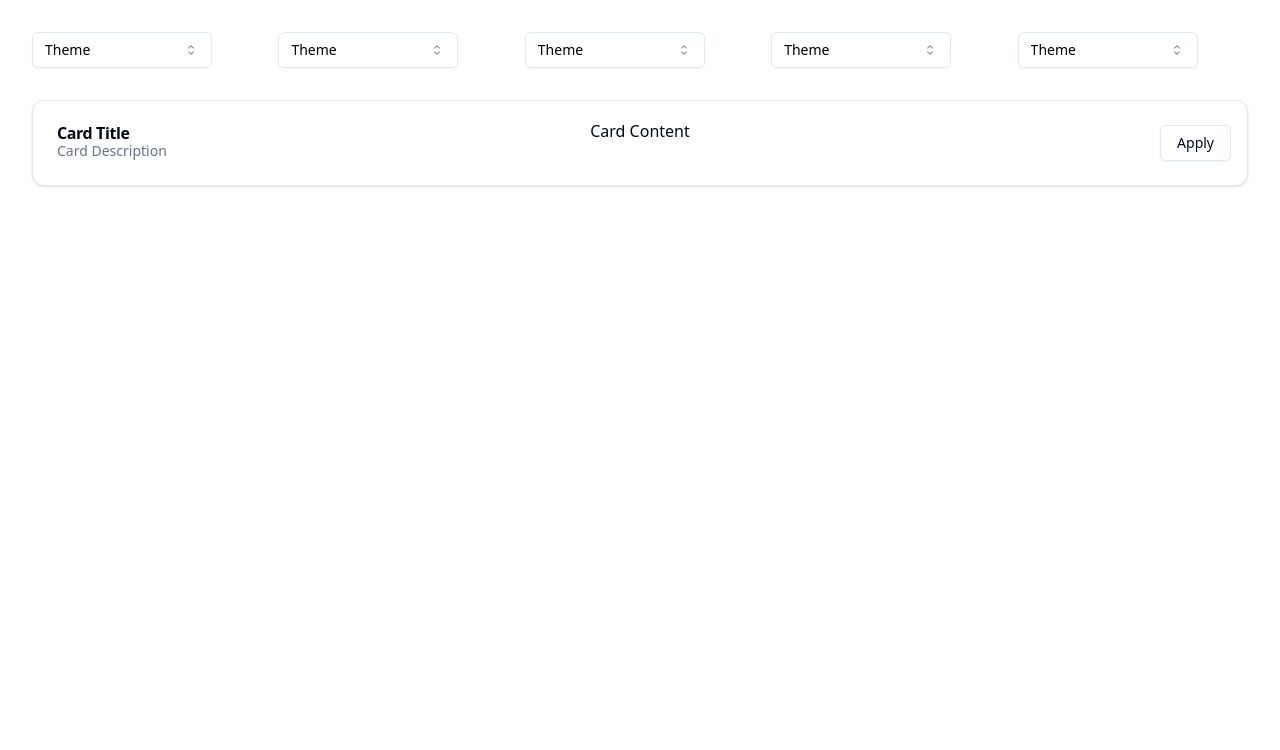
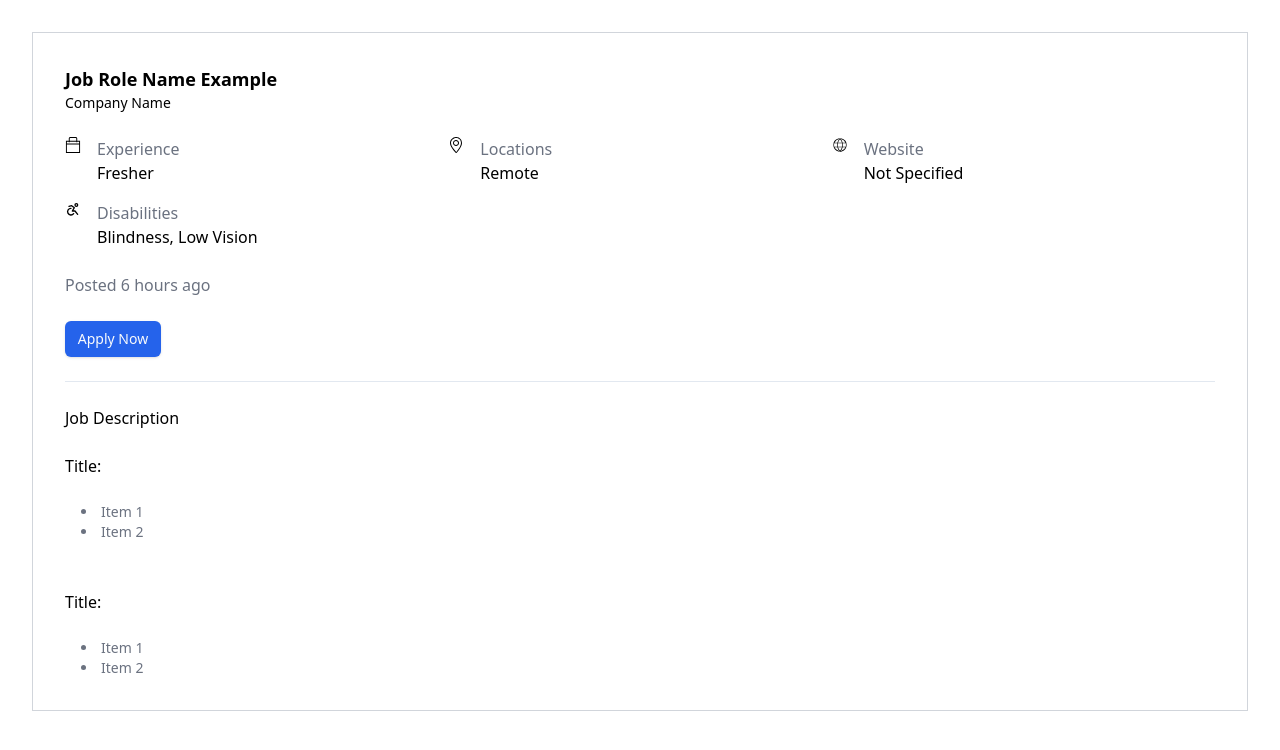
Before and after one commit to mohdhaider07/SyncView-frontend, a React (Vite) app: page /job in a window 1280 px wide. Shown: the top 750 px of the page. Built offline with nearby package versions, Linux system fonts and the light colour scheme.

Commit message:
job page create

```diff
--- a/package.json
+++ b/package.json
@@ -15,6 +15,7 @@
     "@radix-ui/react-navigation-menu": "^1.1.4",
     "@radix-ui/react-popover": "^1.0.7",
     "@radix-ui/react-select": "^2.0.0",
+    "@radix-ui/react-separator": "^1.0.3",
     "@radix-ui/react-slot": "^1.0.2",
     "class-variance-authority": "^0.7.0",
     "clsx": "^2.1.0",
@@ -22,6 +23,8 @@
     "lucide-react": "^0.372.0",
     "react": "^18.2.0",
     "react-dom": "^18.2.0",
+    "react-icons": "^5.1.0",
+    "react-router-dom": "^6.22.3",
     "tailwind-merge": "^2.3.0",
     "tailwindcss-animate": "^1.0.7"
   },
--- a/src/App.tsx
+++ b/src/App.tsx
@@ -1,12 +1,15 @@
+import { BrowserRouter, Routes, Route } from "react-router-dom";
 import Home from "@/pages/home/Home";
+import JobPage from "./pages/job/Job";
 
 function App() {
 	return (
-		<div>
-
-			<Home />
-			{/* <Button>Button</Button> */}
-		</div>
+		<BrowserRouter>
+			<Routes>
+				<Route path="/" element={<div> <Home /> </div>} />
+				<Route path="job" element={<div> <JobPage /> </div>} />
+			</Routes>
+		</BrowserRouter>
 	);
 }
 
--- /dev/null
+++ b/src/components/ui/separator.tsx
@@ -0,0 +1,31 @@
+"use client"
+
+import * as React from "react"
+import * as SeparatorPrimitive from "@radix-ui/react-separator"
+
+import { cn } from "@/lib/utils"
+
+const Separator = React.forwardRef<
+  React.ElementRef<typeof SeparatorPrimitive.Root>,
+  React.ComponentPropsWithoutRef<typeof SeparatorPrimitive.Root>
+>(
+  (
+    { className, orientation = "horizontal", decorative = true, ...props },
+    ref
+  ) => (
+    <SeparatorPrimitive.Root
+      ref={ref}
+      decorative={decorative}
+      orientation={orientation}
+      className={cn(
+        "shrink-0 bg-border",
+        orientation === "horizontal" ? "h-[1px] w-full" : "h-full w-[1px]",
+        className
+      )}
+      {...props}
+    />
+  )
+)
+Separator.displayName = SeparatorPrimitive.Root.displayName
+
+export { Separator }
--- /dev/null
+++ b/src/pages/job/Job.tsx
@@ -0,0 +1,74 @@
+import { TfiBag } from "react-icons/tfi";
+import { SlLocationPin } from "react-icons/sl";
+import { CiGlobe } from "react-icons/ci";
+import { TbDisabled2 } from "react-icons/tb";
+import { Button } from "@/components/ui/button";
+import { Separator } from "@/components/ui/separator";
+import ListBox from "./components/ListComp";
+
+function JobPage() {
+    return (
+    <div className="flex flex-col py-8 px-8 border border-gray-300 m-8 gap-6">
+        <section className="flex flex-col">
+            <div className="text-lg font-bold"> Job Role Name Example</div>
+            <div className="text-sm">Company Name</div>
+        </section>
+
+        <section className="grid sm:grid-cols-12 gap4 gap-y-4">
+
+            <div className="col-span-4 flex flex-row gap-x-4">
+                <TfiBag />
+                <div className="flex flex-col">
+                    <div className="text-gray-500">Experience</div>
+                    <div>Fresher</div>
+                </div>
+            </div>
+
+            <div className="col-span-4 flex flex-row gap-x-4">
+                <SlLocationPin />
+                <div className="flex flex-col">
+                    <div className="text-gray-500">Locations</div>
+                    <div>Remote</div>
+                </div>
+            </div>
+
+            <div className="col-span-4 flex flex-row gap-x-4">
+                <CiGlobe />
+                <div className="flex flex-col">
+                    <div className="text-gray-500">Website</div>
+                    <div>Not Specified</div>
+                </div>
+            </div>
+
+            <div className="col-span-4 flex flex-row gap-x-4">
+                <TbDisabled2 />
+                <div className="flex flex-col">
+                    <div className="text-gray-500">Disabilities</div>
+                    <div>Blindness, Low Vision</div>
+                </div>
+            </div>
+        </section>
+
+        <span>
+            <p className="text-gray-500">Posted 6 hours ago</p>
+        </span>
+
+        <Button className="max-w-24">Apply Now</Button>
+
+        <Separator />
+
+        <span>
+            <h2 className="font-medium">Job Description</h2>
+        </span>
+
+        <section className="flex flex-col gap-12">
+            <ListBox />
+            <ListBox />
+        </section>
+
+    </div>
+
+    );
+}
+
+export default JobPage;
--- /dev/null
+++ b/src/pages/job/components/ListComp.tsx
@@ -0,0 +1,15 @@
+function ListBox() {
+    return (
+        <div>
+            <p>Title:</p>
+            <br></br>
+            <ul className="text-gray-500 list-disc list-inside ml-4 text-sm">
+                <li>Item 1</li>
+                <li>Item 2</li>
+            </ul>
+        </div>
+
+    );
+}
+
+export default ListBox;
```
Also changed, not shown: 1 other file (tests, documents, lock files or other folders).
